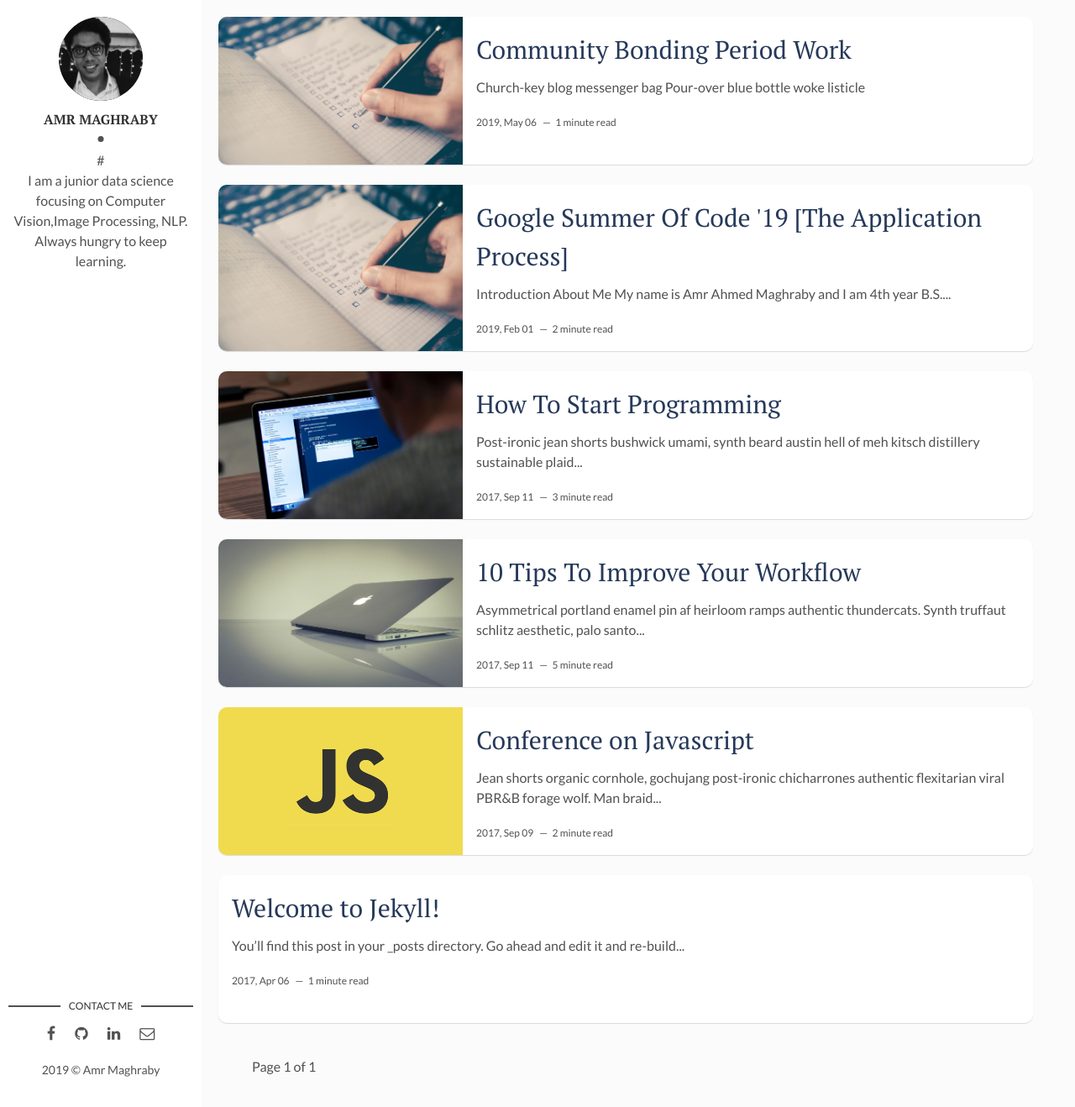
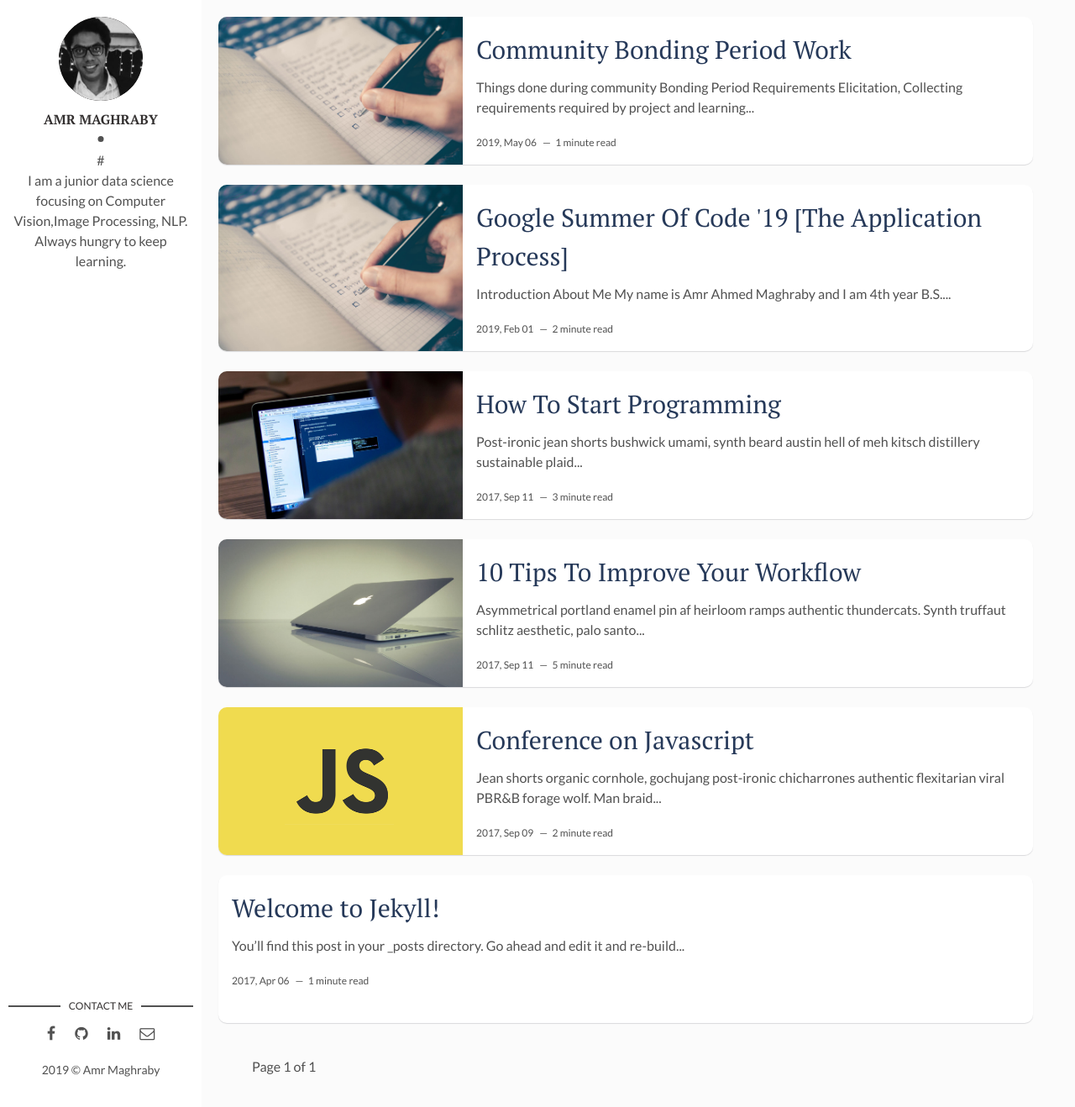
Before and after one commit to AmrMaghraby/amrmaghraby.github.io, a Jekyll site: the page built from index.html, in a window 1280 px wide and 1318 px high. Shown: the whole window at 84% size. Built offline with Jekyll 4.4.1, drawn with Linux system fonts in a browser that asks for light colours; the list of posts is cut into pages by our own code.

Commit message:
Update 2017-09-12-the-best-organizer-software.markdown

```diff
--- a/_posts/2017-09-12-the-best-organizer-software.markdown
+++ b/_posts/2017-09-12-the-best-organizer-software.markdown
@@ -7,7 +7,18 @@ img: software.jpg # Add image post (optional)
 tags: [Requirments , Planning] # add tag
 ---
 
-### Church-key blog messenger bag
+### Things done during community Bonding Period
 
+1. Requirements Elicitation, Collecting requirements required by project and learning missing parts to be ready for coding immediately (like bilinear interpolation method for unpool and STN for automatic image rotation,...etc).
 
-### Pour-over blue bottle woke listicle
+2. Looking for other implementations on Github and study them well.
+
+3. Suggest more potential features which can be included.
+
+### What is Next ?!
+
+1. Implementing our version OCR from scratch using FOTS paper (CNN - RNN techniques ).
+
+2. English version as discussed in the paper then extended with Arabic.
+
+3. Implementing ASR (Automatic speech recognition).
```
